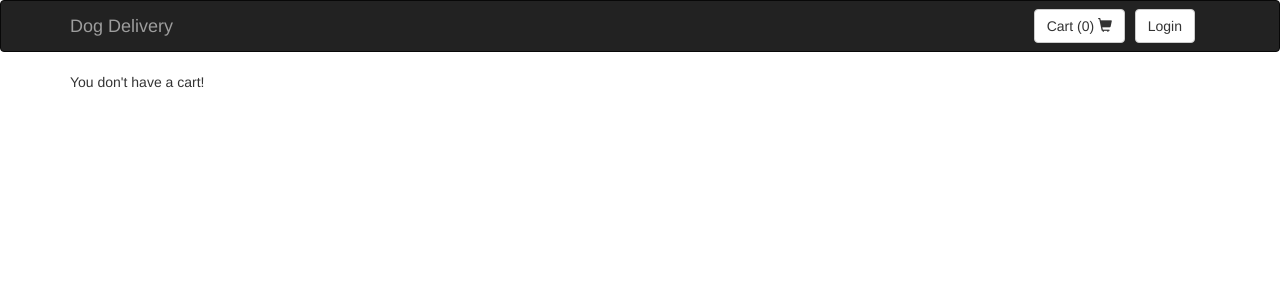
After one commit to notnarb/dogdelivery, a Django app: template templates/cart.html in a window 1280 px wide. The commit adds this page. Shown: the top 300 px of the page. Run offline with Django 3.2, Linux system fonts and the light colour scheme; the template is opened without the code that fills it, so the values that code supplies are empty; some libraries are stand-ins or nearby versions.

Commit message:
viewable cart, some json api improvements

```diff
--- a/static/css/dogdelivery.css
+++ b/static/css/dogdelivery.css
@@ -74,12 +74,67 @@
 .item-container-quantity {
     position: absolute;
     bottom: 0;
-    height: 25%;
 
 }
 
 
+.cart-popup {
+    background-color: #FFA500;
+    /* height: 200%; */
+    max-height: 500%;
+    overflow: auto;
+    position: absolute;
+    top: 100%;
+    right: 0;
+    width: 300%;
+    z-index: 50;
+    border: 1px solid
+}
+
+.cart-popup-stadium {
+    background-color: #CACACA;
+    font-weight: bold;
+    font-size: large;
+    padding: 0px 5px 0px 5px;
+    padding-bottom: 8px;
+    padding-top: 8px;
+}
+
+.cart-popup-vendor {
+    background-color: #EAEAEA;
+    font-weight: normal;
+    font-size: large;
+    padding-left: 10px;
+    padding-bottom: 5px;
+    padding-top: 5px;
+}
+
+.cart-popup-item {
+    background-color: #FFFFFF;
+    font-weight: normal;
+    padding-left: 15px;
+    border-bottom: 1px dotted;
+}
+
+.cart-popup-checkout-btn {
+    float: right;
+}
+
+@media (min-width: 767px) {
+
+    #cart-button-container {
+	position: absolute;
+	right: 100px;
+    }
+
+}
+
 @media (max-width: 767px) {
+    #cart-button-container {
+	position: relative;
+	/* right: 100px; */
+    }
+
     .item-container {
 	height: 160px;
 	margin-bottom: 10px;
--- a/static/js/dogdelivery.js
+++ b/static/js/dogdelivery.js
@@ -1,8 +1,15 @@
 dogdelivery = (function () {
+    // Embeded variables from django template
+
     var urlPrefix;
     var stadium;
     var vendor;
     var item;
+
+    var csrf_token;
+
+    // The number of ajax queries queued up
+    var cart_spinner_counter;
 
     function init () {
 	var pageInfo = pageVariables || {}; //get pageVariables (should be stored by template)
@@ -10,13 +17,25 @@ dogdelivery = (function () {
 	stadium = pageInfo.stadium;
 	vendor = pageInfo.vendor;
 	item = pageInfo.item;
-	// If there is nothing in the cart, hide it
-	if ($("#cart-button-number").text() === "0")
-	    $("#cart-button").hide();
+
+	csrf_token = pageInfo.csrf_token;
+
+	// // If there is nothing in the cart, hide it
+	// if ($("#cart-button-number").text() === "0")
+	//     $("#cart-button").hide();
 	$("#cart-button").click(getCart);
 
 	// Vendor page
 	if (pageInfo.currentPage == "vendor") {
+	    $(".item-incrementer").each( function (i, element) {
+		var selectbox = $("#item-quantity-".concat($(element).data('item')));
+		$(element).click(function () {increment_item(selectbox);});
+	    });
+	    $(".item-decrementer").each( function (i, element) {
+		var selectbox = $("#item-quantity-".concat($(element).data('item')));
+		$(element).click(function () {decrement_item(selectbox);});
+	    });
+	    cart_spinner_counter = 0;
 	    // Add observers to all incrementing buttons
 	    // $(".item-container-quantity").each( function (i, element) {
 	    // 	$(element).empty();
@@ -35,24 +54,102 @@ dogdelivery = (function () {
 	}
     };
 
-    function update_id (selectbox) {
+    function increment_cart_counter () {
+	if (cart_spinner_counter <= 0) {
+	    cart_spinner_counter = 0;
+	    $('#cart-button-container').spin('small');
+	}
+	cart_spinner_counter ++;
+    };
+
+    function decrement_cart_counter () {
+	cart_spinner_counter--;
+	if (cart_spinner_counter <= 0) {
+	    $('#cart-button-container').spin(false);
+	    cart_spinner_counter = 0;
+	}
+    }
+
+    /**
+     * Increment a selectbox
+     */
+    function increment_item (selectbox) {
+	selectbox.val(+selectbox.val() + 1);
+	update_quantity(selectbox);
+    };
+
+    /**
+     * Increment a selectbox
+     * @returns [boolean] returns true if a valid value, false if an invalid (negative) value
+     */
+    function decrement_item (selectbox) {
+	if (selectbox.val() <= 0)
+	    return false;
+	selectbox.val(+selectbox.val() - 1);
+	update_quantity(selectbox);
+	return true;
+    };
+
+    /**
+     * Saves a change to an item's quantity box
+     * @param selectbox the jquery selectbox
+     */
+    function update_quantity (selectbox) {
 	var item_name = selectbox.data('name');
+
+	increment_cart_counter();
+
+	// var spinner = new Spinner().spin();
+	// $("body").appendChild(spinner.el);
 	$.ajax(
-	    {'type':'POST',
+	    {
+		'type':'POST',
 		'url' : item_name.concat('/'),
+		'dataType': 'json',
 		'data': {
 		    'quantity' : parseInt(selectbox.val()),
-		 'csrfmiddlewaretoken': '{{csrf_token}}'
-	     }}).done(
-		 function (response) {
-		     if (response.error)
+		    'csrfmiddlewaretoken': csrf_token
+		},
+		'timeout' : 5000,
+		'error' : ajax_error_handler
+	    }).done(
+		update_quantity_callback
+	    );
+	return true;
+    };
+
+    function update_quantity_callback (response) {
+	decrement_cart_counter();
+	if (response.error){
 	    alert(response.error);
+	    return;
 	}
-	     );
+	if (!response.cart) {
+	    alert("Invalid response from server");
+	    return;
+	}
+	if (!response.cart[stadium][vendor])
+	    $("#cart-button-number").text(0);
+	else {
+	    $("#cart-button-number").text(Object.keys(response.cart[stadium][vendor]).length); //Doesnt work in IE < 9
+	}
     };
 
 
-    function cart_url () {
+    function ajax_error_handler (error) {
+	if (error.statusText === "timeout"){
+	    console.log("Timeout");
+	} else {
+	    console.log("Unknown error".concat(error));
+	}
+	decrement_cart_counter();
+	if (cart_spinner_counter <= 0) {
+	    $('#cart-button-container').spin(false);
+	    cart_spinner_counter = 0;
+	}
+    };
+
+    function cartUrl () {
 	if (!stadium)
 	    return urlPrefix.concat("cart/");
 	if (!vendor)
@@ -61,9 +158,34 @@ dogdelivery = (function () {
     };
 
      function getCart () {
+	 increment_cart_counter();
 	 $.ajax({
 	     'url': cartUrl(),
-	    dataType: 'json'});
+	     dataType: 'json',
+	     'timeout': 5000,
+	     'error' : ajax_error_handler
+	 }).done(
+	     renderCart
+	 );
+     };
+
+    function renderCart (response) {
+	console.log(response);
+	decrement_cart_counter();
+	var popup = $('<div>',{'class':'cart-popup'}).appendTo(	$('#cart-button-container'));
+	$.each(response.cart, function (stadiumName, vendors) {
+	    var stadiumDiv = $('<div>',{'text':stadiumName,'class':'cart-popup-stadium'}).appendTo(popup);
+	    $.each(vendors, function (vendorName, items) {
+		var vendorDiv = $('<div>',{'text':vendorName,'class':'cart-popup-vendor'}).appendTo(popup);
+		var cartCheckoutButton = $('<button>',{'class':'btn btn-success btn-xs cart-popup-checkout-btn','text':'Checkout'}).appendTo(vendorDiv);
+		$.each(items, function (itemName, quantity) {
+		    $('<div>',{
+			'text':itemName.concat(":").concat(quantity),
+			'class': 'cart-popup-item'
+		    }).appendTo(popup);
+		});
+	    });
+	});
     };
 
     return {
--- /dev/null
+++ b/templates/cart.html
@@ -0,0 +1,32 @@
+{% extends "home.html" %}
+
+
+{% block bodyblock %}
+
+{% if cart %}
+
+{% for stadium, vendors  in cart.items %}
+
+
+<div><b>{{stadium}}</b></div>
+
+{% for vendor, items in vendors.items %}
+<div class='container col3 vendor-cart-container'>
+  <div class='vendor-cart-header'>
+    {{vendor}}
+  </div>
+
+  {% for item, quantity in items.items %}
+  <div class='item-cart-container'>{{item}}:{{quantity}}</div>
+  {% endfor %}
+</div>
+{% endfor %}
+{% endfor %}
+
+{% else %}
+<div>You don't have a cart!</div>
+
+{% endif %}
+
+
+{% endblock %}
--- a/templates/home.html
+++ b/templates/home.html
@@ -10,7 +10,7 @@
 
   <body>
     <div class="navbar navbar-inverse" role="navigation">
-      <div class="container">
+      <div class="container" style="position:relative">
         <div class="navbar-header">
           <button type="button" class="navbar-toggle" data-toggle="collapse" data-target=".navbar-collapse">
             <span class="sr-only">Toggle navigation</span>
@@ -19,7 +19,16 @@
             <span class="icon-bar"></span>
           </button>
           <a class="navbar-brand" href="{{urlPrefix}}">Dog Delivery</a>
+	    <div id="cart-button-container" style="display:inline;" class="navbar-header pull-right">
+	      <div class="nav pull-left">
+	      <div class="btn btn-default navbar-btn" style="background-color: white" id="cart-button">
+		Cart (<span id="cart-button-number">{{current_cart|length}}</span>)
+		<div class="glyphicon glyphicon-shopping-cart"></div>
+	      </div> <!-- end div(cart-button) -->
+	      </div>
+	    </div>   <!-- end div(cart-button-container -->
         </div>
+
         <div class="collapse navbar-collapse">
           <ul class="nav navbar-nav">
 	    {% if stadium %}
@@ -34,13 +43,11 @@
           </ul>
 	  <div class="nav pull-right">
 	    <!-- <a class="btn btn-default navbar-btn" href="{{urlPrefix}}login/">Login</a> -->
-	    <div class="btn btn-default" style="background-color: white" id="cart-button">
-	      Cart (<span id="cart-button-number">{{current_cart|length}}</span>)
-	      <div class="glyphicon glyphicon-shopping-cart"></div>
-	    </div>
+
 	    <a class="btn btn-default navbar-btn" onclick="alert('Nope')">Login</a>
 	  </div>
         </div><!--/.nav-collapse -->
+
       </div>
     </div>
 
@@ -80,6 +87,8 @@
   <script src="https://code.jquery.com/jquery-1.10.2.min.js"></script>
   <script src="{{STATIC_URL}}js/bootstrap.min.js"></script>
   <script src="{{STATIC_URL}}js/dogdelivery.js"></script>
+  <script src="{{STATIC_URL}}js/spin.min.js"></script>
+  <script src="{{STATIC_URL}}js/jquery.spin.js"></script>
 
 </html>
 {% endblock %}
```
Also changed, not shown: main/views.py (+25 -9 lines), templates/vendor_view.html (+7 -4 lines). Lines whose indentation alone changed are shown as unchanged.
